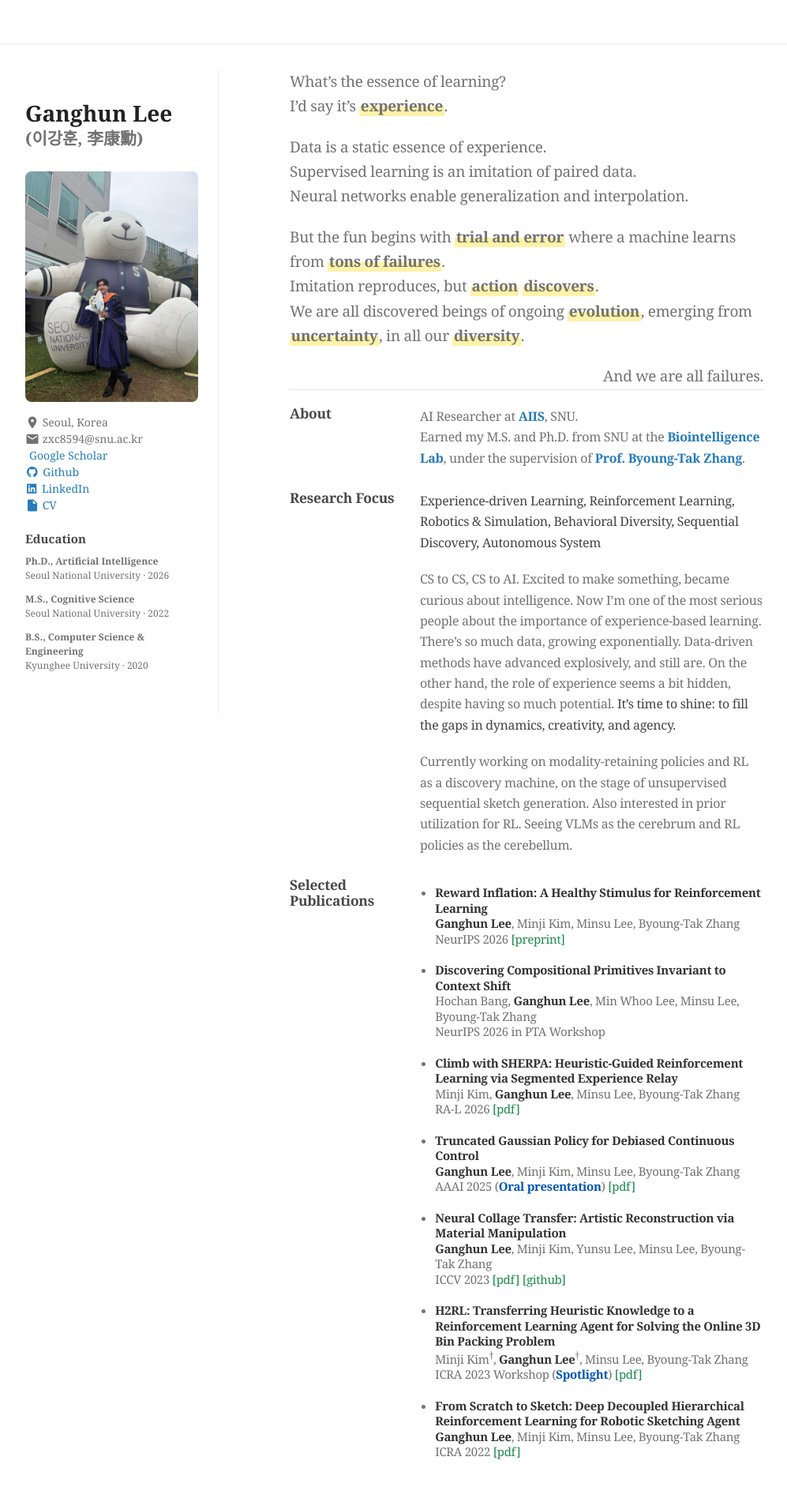
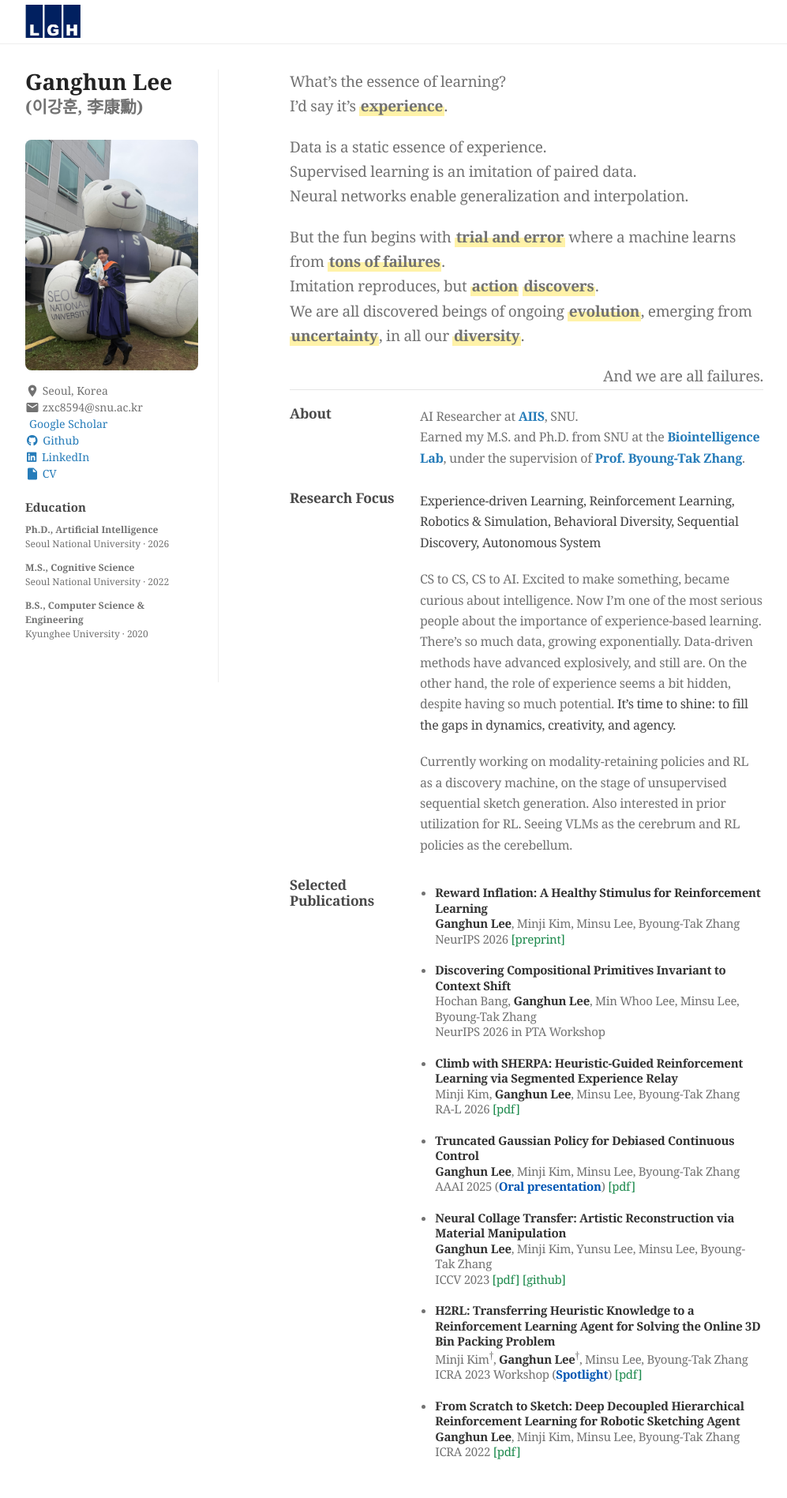
Before and after one commit to northadventure/northadventure.github.io, a Jekyll site: the page built from index.md, in a window 1280 px wide. Shown: the top 1897 px of the page at 79% size, without its empty margins (153-1150 px from the left). Built offline with Jekyll 4.4.1, drawn with Linux system fonts in a browser that asks for light colours; a style sheet for code colours, icons or effects is not loaded.

Commit message:
updated 261113_0231

```diff
--- a/_layouts/default.html
+++ b/_layouts/default.html
@@ -11,18 +11,25 @@
     <link href="https://fonts.googleapis.com/css2?family=Material+Symbols+Outlined&icon_names=tactic&display=block" rel="stylesheet">
     <link rel="stylesheet" href="https://use.fontawesome.com/releases/v5.7.2/css/all.css" integrity="sha384-fnmOCqbTlWIlj8LyTjo7mOUStjsKC4pOpQbqyi7RrhN7udi9RwhKkMHpvLbHG9Sr" crossorigin="anonymous">
     <link rel="stylesheet" href="https://cdn.rawgit.com/jpswalsh/academicons/master/css/academicons.min.css">
-    <link rel="shortcut icon" type="image/png" href="favicon.png">
+    <!-- <link rel="icon" type="image/png" href="{{ '/assets/favicon.png' | relative_url }}"> -->
+    <!-- <link rel="icon" type="image/png" href="{{ '/assets/lgh.jpg' | relative_url }}"> -->
+    <link rel="icon" type="image/png" href="{{ '/assets/lgh2.jpg' | relative_url }}">
     <!--[if lt IE 9]>
     <script src="https://cdnjs.cloudflare.com/ajax/libs/html5shiv/3.7.3/html5shiv.min.js"></script>
     <![endif]-->
   </head>
   <body>
-    <div class="top-placeholder" aria-hidden="true"></div>
+    <div class="top-placeholder">
+      <div class="top-placeholder-inner">
+        <img class="topbar-logo" src="{{ '/assets/lgh.jpg' | relative_url }}" alt="LGH logo" style="margin-bottom: 10px;"/>
+      </div>
+    </div>
     <div class="wrapper">
       <header>
         <!--
         <h1><a href="{{ "/" | absolute_url }}">{{ site.title | default: site.github.repository_name }}</a></h1>
         -->
+        <!-- <img class="sidebar-logo" src="{{ '/assets/lgh.jpg' | relative_url }}" alt="LGH logo" /> -->
         <h1 class="title">{{ site.title }}</h1>
         <h2 class="subtitle">{{ site.subtitle }}</h2>
 
@@ -76,7 +83,9 @@
       </section>
     </div>
     <footer>
-      <small>Hosted on GitHub Pages · Based on a theme by <a href="https://github.com/orderedlist" target="_blank" rel="noopener noreferrer">orderedlist</a></small>
+      <div class="footer-inner">
+        <small>Hosted on GitHub Pages · Based on a theme by <a href="https://github.com/orderedlist" target="_blank" rel="noopener noreferrer">orderedlist</a></small>
+      </div>
     </footer>
     <script src="{{ "/assets/js/scale.fix.js" | relative_url }}"></script>
     {% if site.google_analytics %}
--- a/_sass/jekyll-theme-minimal.scss
+++ b/_sass/jekyll-theme-minimal.scss
@@ -88,12 +88,43 @@ a.code {
 }
 
 .top-placeholder {
+  display:flex;
+  align-items:center;
   width:calc(100% + 2 * var(--page-gutter));
   height:48px;
   margin:calc(-1 * var(--page-gutter)) calc(-1 * var(--page-gutter)) 32px;
+  padding:0 var(--page-gutter);
   box-sizing:border-box;
   background:#fff;
   border-bottom:1px solid #eee;
+}
+
+.top-placeholder-inner,
+.footer-inner {
+  width:960px;
+  max-width:100%;
+  margin:0 auto;
+  padding-left:25px;
+  box-sizing:border-box;
+}
+
+.top-placeholder-inner {
+  display:flex;
+  align-items:center;
+}
+
+.footer-inner {
+  padding-left:0;
+  text-align:right;
+}
+
+img.topbar-logo {
+  width:auto;
+  height:42px;
+  max-width:100%;
+  border-radius:0;
+  box-shadow:none;
+  margin:0;
 }
 
 blockquote {
@@ -149,6 +180,15 @@ img.small_icon {
     vertical-align: sub;
 }
 
+img.sidebar-logo {
+  display:block;
+  width:100%;
+  max-width:100%;
+  border-radius:0;
+  box-shadow:none;
+  margin:0 0 14px;
+}
+
 img.shield-star {
     height: 20px;
     vertical-align: sub;
@@ -175,7 +215,7 @@ header {
   height: auto;
 
   // 추가: 좌우 여백을 주어 내용물이 선에 붙지 않게 합니다.
-  padding: 40px 25px; // 상하 40px, 좌우 25px
+  padding: 0 25px 40px;
 
   // padding 추가 시 너비 계산 방식 주의 (테두리 포함)
   box-sizing: border-box;
@@ -342,6 +382,7 @@ footer {
 
   header {
     padding-right:320px;
+    padding-top:20px;
     height:auto;
     overflow:visible;
   }
@@ -373,6 +414,10 @@ footer {
     padding:0;
   }
 
+  section {
+    padding-top:0;
+  }
+
   .content-row,
   details.foldable-section {
     grid-template-columns:minmax(0, 1fr);
@@ -384,6 +429,11 @@ footer {
   details.foldable-section > summary,
   .foldable-content {
     grid-column:1;
+  }
+
+  .top-placeholder-inner,
+  .footer-inner {
+    padding-left:0;
   }
 
   header ul, header p.view {
```
Also changed, not shown: index.md (+1 -1 lines), assets/lgh.jpg (added), assets/lgh2.jpg (added), 5 other files.
